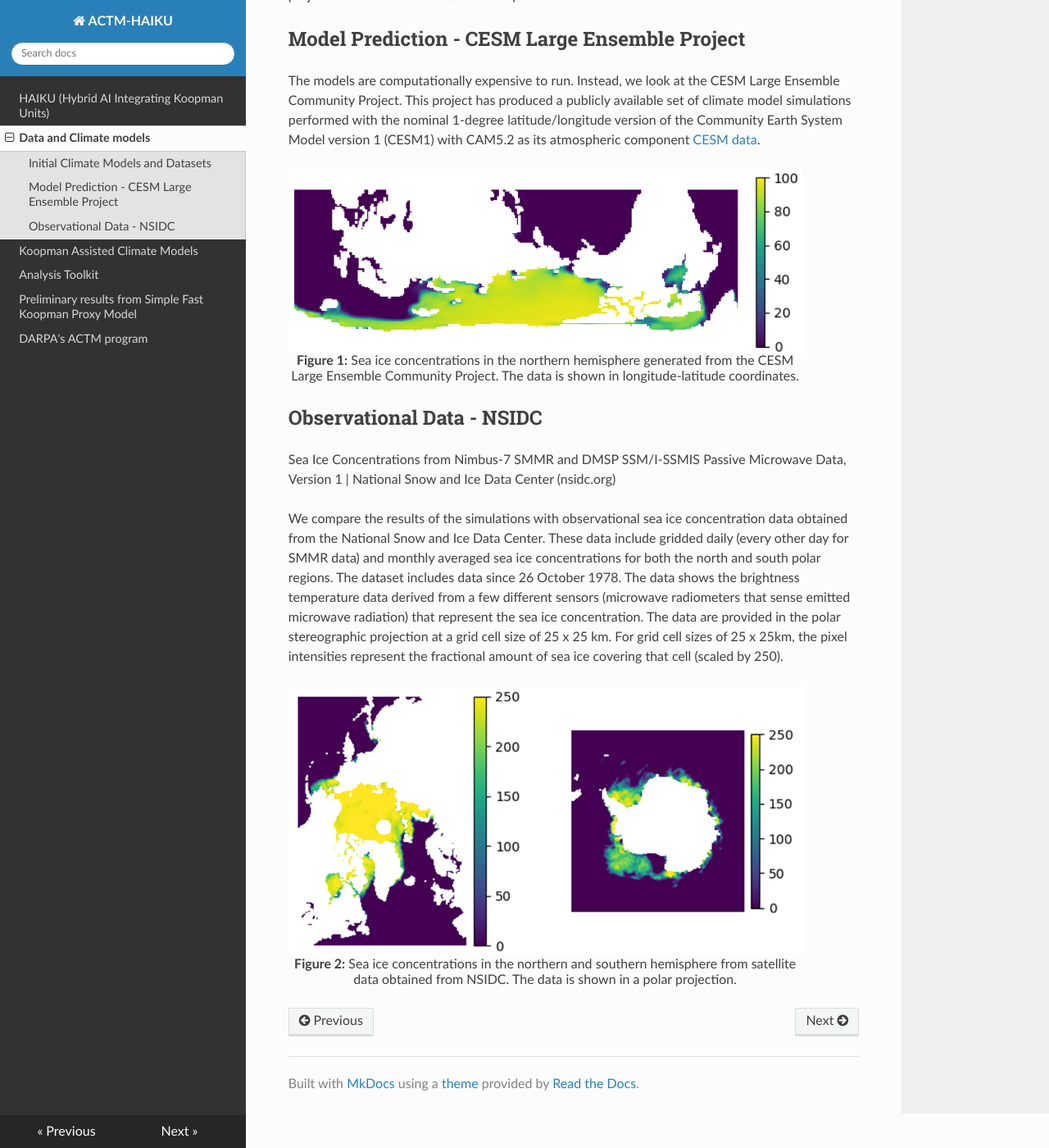
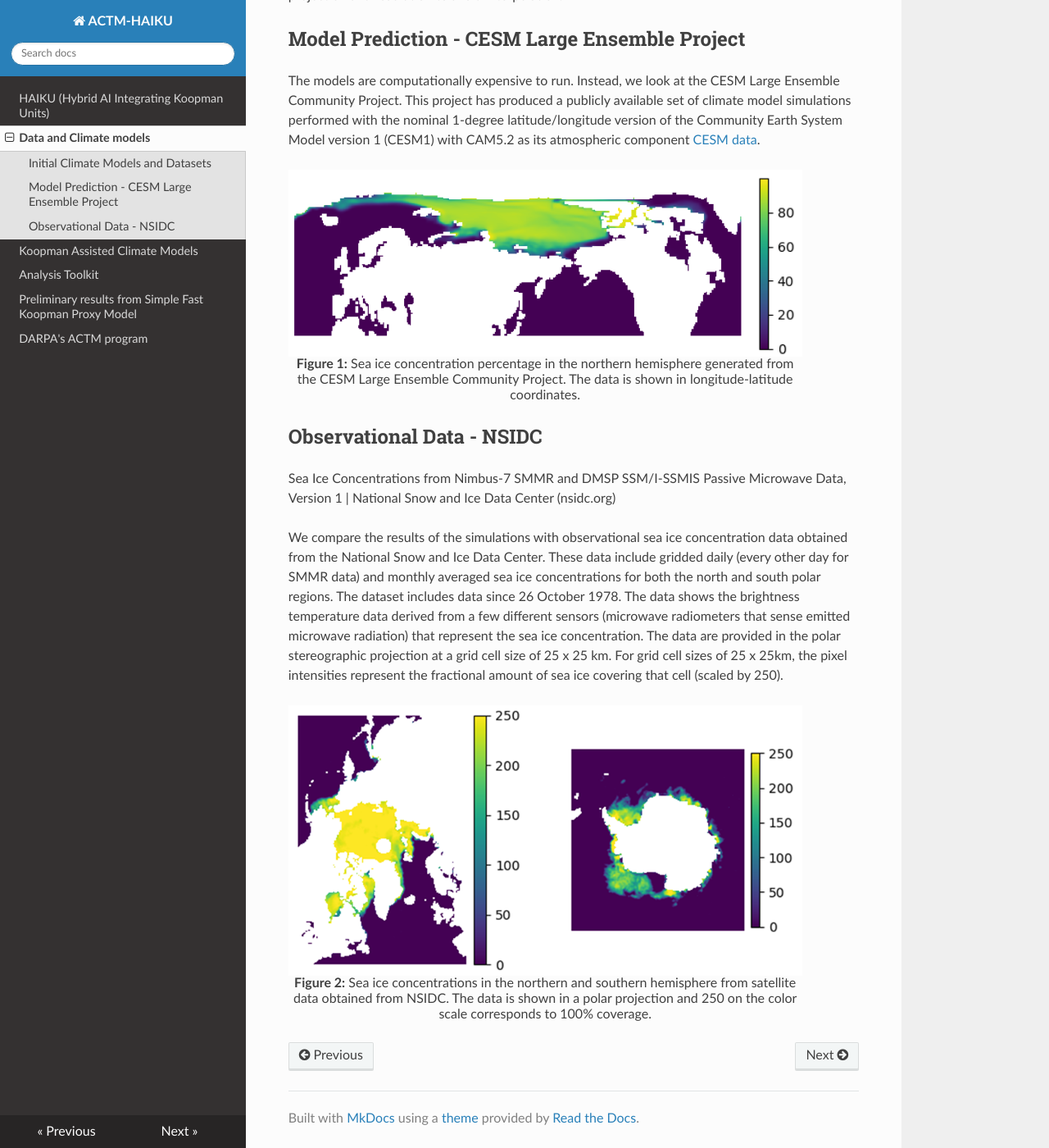
Before and after one commit to BAE-Systems-HAIKU/HAIKU, an MkDocs documentation site: the page built from docs/data_models.md, in a window 1280 px wide and 1400 px high, scrolled down 953 px. Shown: the whole window at 82% size. Built offline with MkDocs 1.6.1, drawn with Linux system fonts in a browser that asks for light colours; nearby versions of some CDN libraries.

Commit message:
updates from AIMdyn2

```diff
--- a/docs/data_models.md
+++ b/docs/data_models.md
@@ -26,7 +26,7 @@ The models are computationally expensive to run. Instead, we look at the CESM La
 
 <figure>
 <img src="../figs/CESM_data.png" alt="CESM data" style="width:90%">
-<figcaption align = "center" style="width:90%"><b>Figure 1:</b> Sea ice concentrations in the northern hemisphere generated from the CESM Large Ensemble Community Project. The data is shown in longitude-latitude coordinates.</figcaption>
+<figcaption align = "center" style="width:90%"><b>Figure 1:</b> Sea ice concentration percentage in the northern hemisphere generated from the CESM Large Ensemble Community Project. The data is shown in longitude-latitude coordinates. </figcaption>
 </figure>
 
 ##Observational Data - NSIDC
@@ -37,5 +37,5 @@ We compare the results of the simulations with observational sea ice concentrati
 
 <figure>
 <img src="../figs/NSIDC_data.png" alt="NSIDC data" style="width:90%">
-<figcaption align = "center" style="width:90%"><b>Figure 2:</b> Sea ice concentrations in the northern and southern hemisphere from satellite data obtained from NSIDC. The data is shown in a polar projection.</figcaption>
+<figcaption align = "center" style="width:90%"><b>Figure 2:</b> Sea ice concentrations in the northern and southern hemisphere from satellite data obtained from NSIDC. The data is shown in a polar projection and 250 on the color scale corresponds to 100% coverage.</figcaption>
 </figure>
```
Also changed, not shown: docs/index.md (+10 -10 lines), docs/figs/CESM_data.png.
